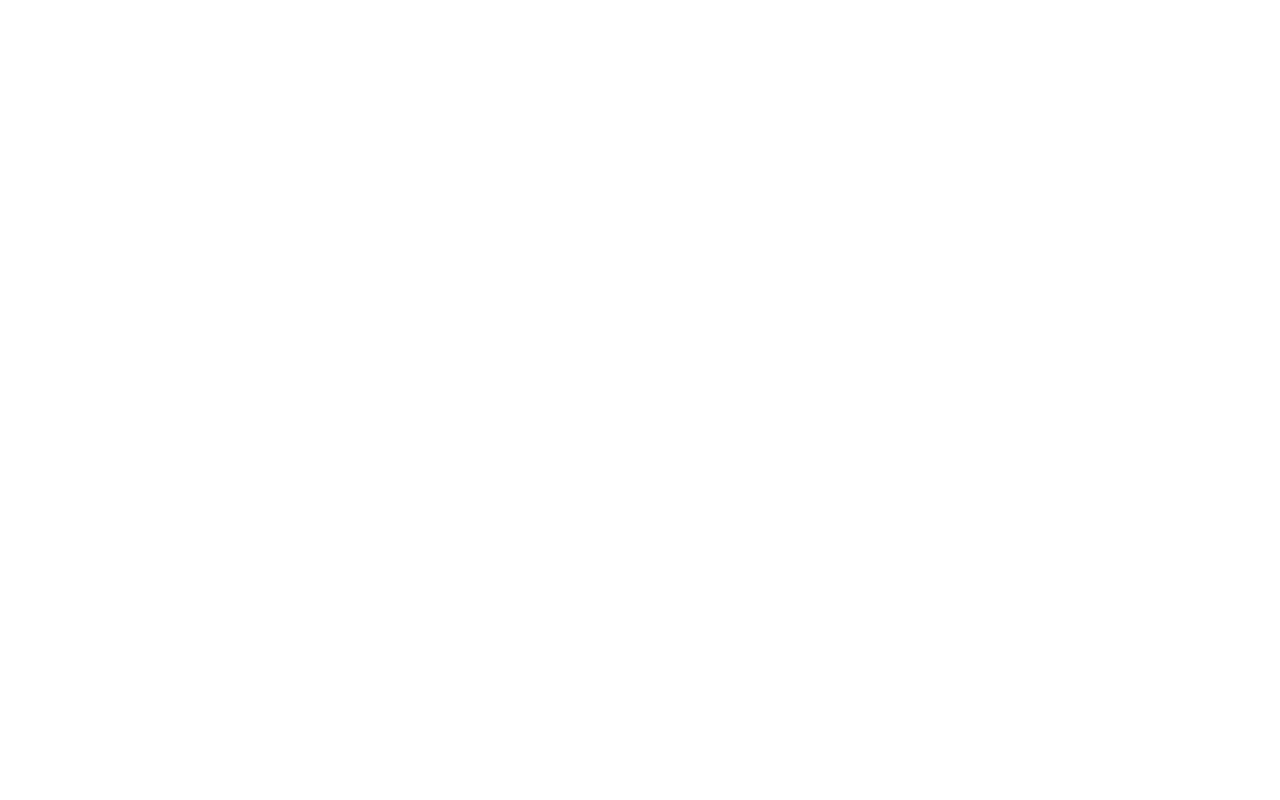
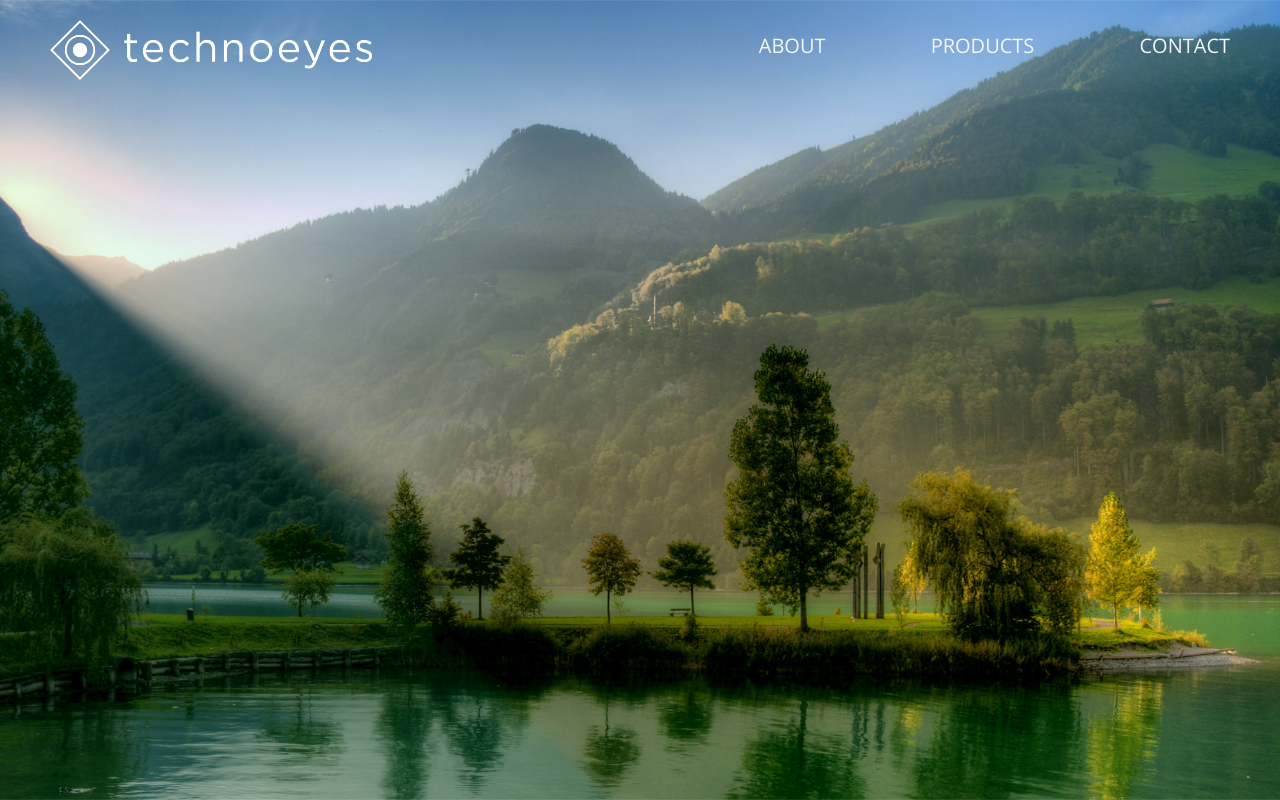
Before and after one commit to waltdisnian/Technoeyes, a plain HTML site: page index.html in a window 1280 px wide. Drawn offline with nearby package versions, Linux system fonts and the light colour scheme.

Commit message:
Continued work

```diff
--- a/assets/css/main.css
+++ b/assets/css/main.css
@@ -0,0 +1,120 @@
+html, body, div, span, applet, object, iframe,
+h1, h2, h3, h4, h5, h6, p, blockquote, pre,
+a, abbr, acronym, address, big, cite, code,
+del, dfn, em, img, ins, kbd, q, s, samp,
+small, strike, strong, sub, sup, tt, var,
+b, u, i, center,
+dl, dt, dd, ol, ul, li,
+fieldset, form, label, legend,
+table, caption, tbody, tfoot, thead, tr, th, td,
+article, aside, canvas, details, embed,
+figure, figcaption, footer, header, hgroup,
+menu, nav, output, ruby, section, summary,
+time, mark, audio, video {
+	margin: 0;
+	padding: 0;
+	border: 0;
+	font-size: 100%;
+	font: inherit;
+	vertical-align: baseline;
+}
+/* HTML5 display-role reset for older browsers */
+article, aside, details, figcaption, figure,
+footer, header, hgroup, menu, nav, section {
+	display: block;
+}
+body {
+	line-height: 1;
+    -webkit-font-smoothing: antialiased;
+    text-rendering: optimizeLegibility;
+    -moz-osx-font-smoothing: grayscale
+    background-color: whitesmoke;
+}
+ol, ul {
+	list-style: none;
+}
+blockquote, q {
+	quotes: none;
+}
+blockquote:before, blockquote:after,
+q:before, q:after {
+	content: '';
+	content: none;
+}
+table {
+	border-collapse: collapse;
+	border-spacing: 0;
+}
+
+.verticallyCenter {
+    position: relative;
+    top: 50%;
+    transform: translateY(-50%);
+    -webkit-transform: translateY(-50%);
+    z-index: 0;
+}
+
+header {
+    width: 100%;
+    height: 100px;
+    position: fixed;
+    top: 0;
+    z-index: 100;
+}
+
+.topHeader {
+    background-color: transparent;
+    transition: all 0.5s ease;
+    text-decoration: 0.5s ease;
+    background: 0.5s ease;
+}
+
+.scrollHeader {
+    background-color: rgba(0, 0, 0, .5);
+    transition: all 0.5s ease;
+    text-decoration: 0.5s ease;
+    background: 0.5s ease;
+}
+
+#headerWrapper {
+    padding-left: 50px;
+    padding-right: 50px;
+    padding-top: 20px;
+    padding-bottom: 20px;
+}
+
+#logo {
+    float: left;
+}
+
+#headerNav {
+    float: right;
+    font-family: 'Open Sans', sans-serif;
+    text-transform: uppercase;
+    font-weight: 300;
+    font-size: 1.25em;
+}
+
+#navList {
+    color: whitesmoke;
+    padding-top: 16px;
+}
+
+.navItem {
+    display: inline;
+    padding-left: 100px;
+}
+
+.navLink {
+    color: whitesmoke;
+    text-decoration: none;
+}
+
+#homeUnit {
+    width: 100%;
+    height: 100%;
+    background-color: black;
+    background-image: url("../img/heroUnit.jpg");
+    background-size: cover;
+    background-position: center;
+}
--- /dev/null
+++ b/assets/js/main.js
@@ -0,0 +1,7 @@
+$(document).scroll(function() {
+   if($(window).scrollTop() > 0) {
+     $("header").removeClass("topHeader").addClass("scrollHeader");
+   } else {
+     $("header").removeClass("scrollHeader").addClass("topHeader");
+   }
+});
--- a/index.html
+++ b/index.html
@@ -1,10 +1,28 @@
-<!DOCTYPE html>
 <html>
 <head>
     <title>Technoeyes :: Home</title>
-    <link rel="stylesheet" type="text/css" href="assets/css/main.css">
+    <link href='http://fonts.googleapis.com/css?family=Open+Sans:300italic,400italic,600italic,700italic,800italic,400,300,600,700,800' rel='stylesheet' type='text/css'>
+    <link href="assets/css/main.css" rel="stylesheet" type="text/css">
+    <script type="text/javascript" src="assets/js/jquery-1.11.1.min.js"></script>
+    <script type="text/javascript" src="assets/js/main.js"></script>
 </head>
 
 <body>
+
+    <header class="topHeader">
+        <div id="headerWrapper">
+            <div id="logo"><img src="assets/img/headerLogo.png" height="60"></div>
+            <nav id="headerNav">
+                <ul id="navList">
+                    <li class="navItem"><a href="about.html" class="navLink">about</a></li>
+                    <li class="navItem"><a href="products.html" class="navLink">products</a></li>
+                    <li class="navItem"><a href="contact.html" class="navLink">contact</a></li>
+                </ul>
+            </nav>
+        </div>
+    </header>
+
+    <div id="homeUnit"></div>
+
 </body>
 </html>
```
Also changed, not shown: assets/font/krunch.ttf (added), assets/font/moiser.ttf (added), assets/img/headerLogo.png (added), assets/img/heroUnit.jpg (added), assets/img/heroUnitOLD.jpg (added).
